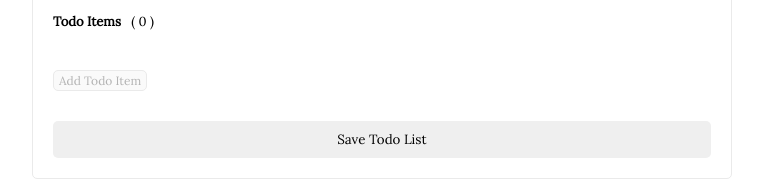
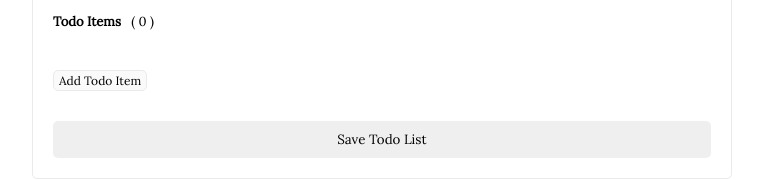
Before and after one commit to qobitech/react-template, a React (Vite) app: page / in a window 1280 px wide. Shown: the part 393-573 px from the top of the page, without its empty margins (258-1021 px from the left). Built offline with nearby package versions, Linux system fonts and the light colour scheme.

Commit message:
fixed: button color

```diff
--- a/src/pages/note-app/index.tsx
+++ b/src/pages/note-app/index.tsx
@@ -294,6 +294,7 @@ const TodoClass = styled.div`
     border: none;
     padding: 10px 5px;
     border-radius: 5px;
+    color: #000000;
     @media (max-width: 1200px) {
       font-size: 16px;
     }
@@ -323,6 +324,7 @@ export const ButtonComponent = styled.button`
   border: 1px solid #eaeaea;
   cursor: pointer;
   border-radius: 5px;
+  color: #000000;
   font-size: 12px;
   padding: 2px 5px;
   display: flex;
```
